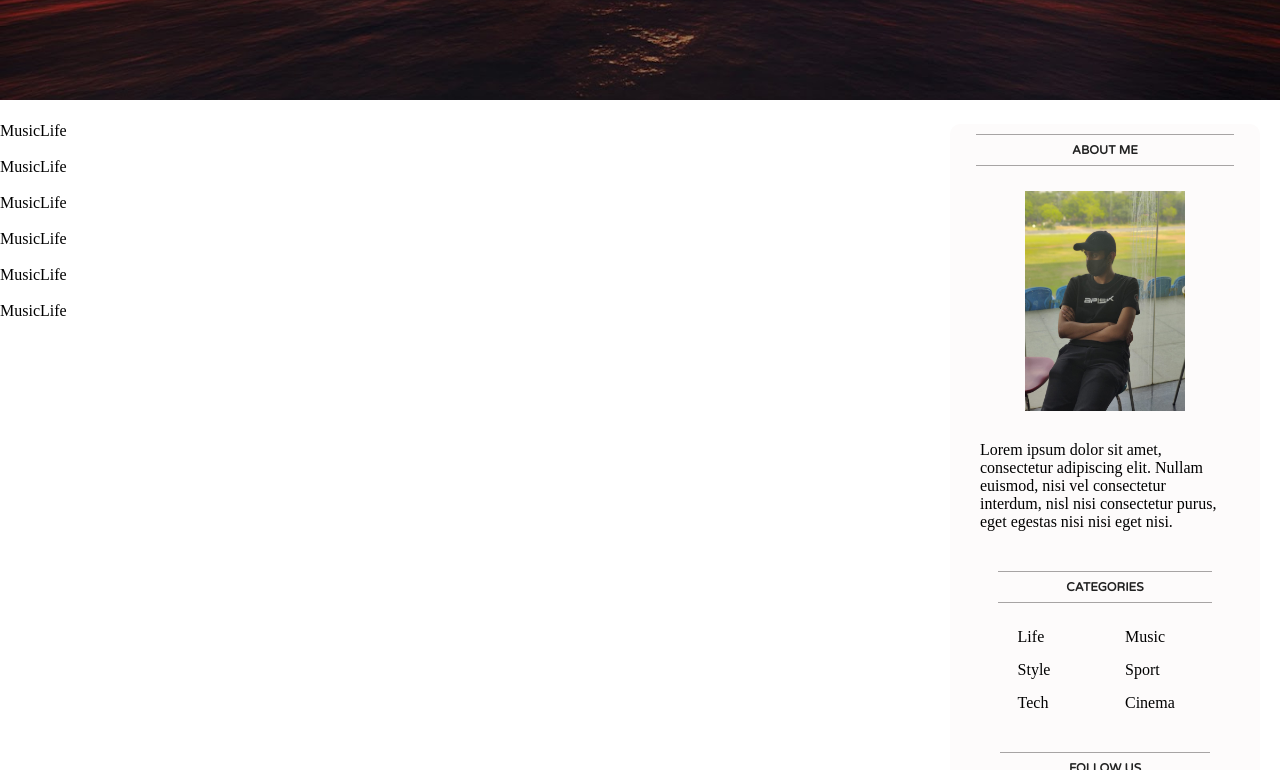
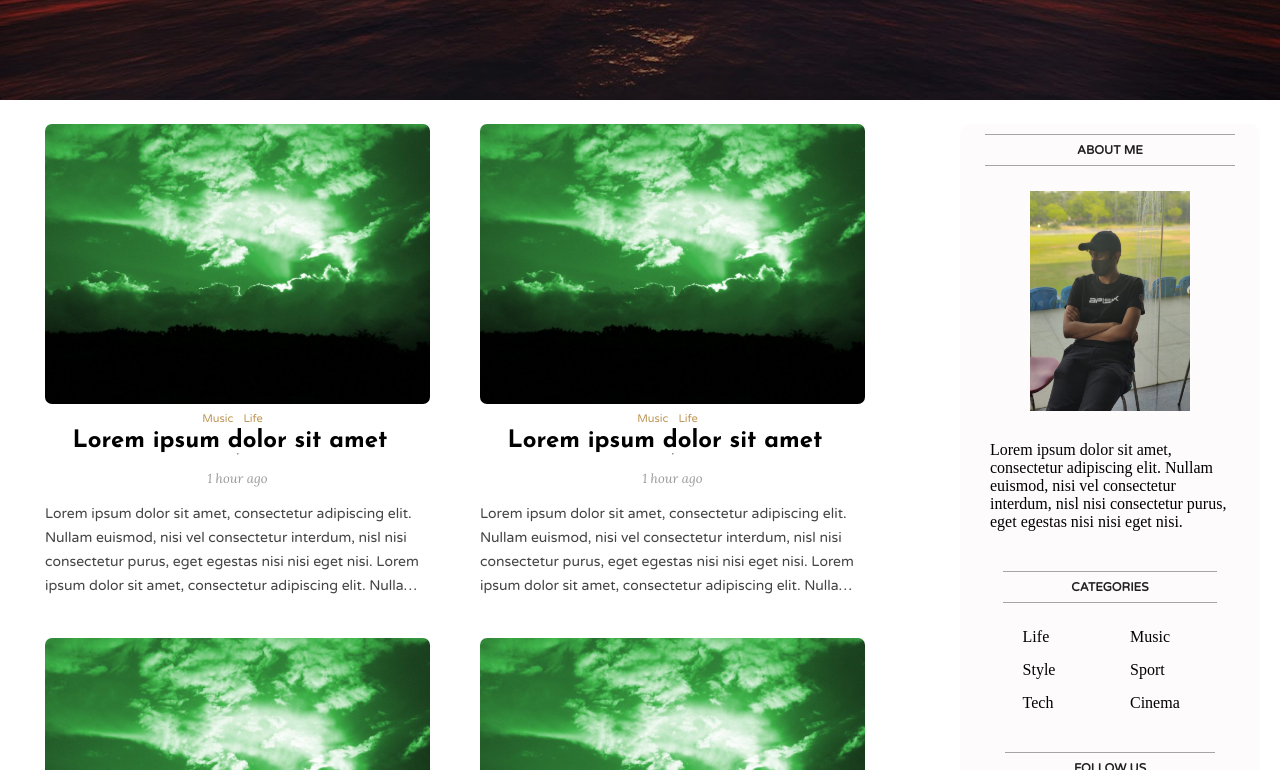
Before and after one commit to BhavyaT-135/Blog-Website---MERN-App, a React (Create React App) app: page / in a window 1280 px wide. Shown: the part 590-1360 px from the top of the page. Built offline with nearby package versions, Linux system fonts and the light colour scheme.

Commit message:
💄 ⚡️ Post Component Styling

```diff
--- a/src/post/Post.jsx
+++ b/src/post/Post.jsx
@@ -1,20 +1,24 @@
 import './post.css'
+import postImg from '../assets/post.jpg'
 
 export default function Post() {
   return (
     <div className='post'>
       <img
         className='postImg'
-        src=''
+        src={postImg}
         alt=''
       />
       <div className='postInfo'>
-        <div className='post Cats'>
+        <div className='postCats'>
           <span className='postCat'>Music</span>
           <span className='postCat'>Life</span>
         </div>
-        <span className='postTitle'></span>
+        <span className='postTitle'>Lorem ipsum dolor sit amet</span>
+        <hr />
+        <span className='postDate'> 1 hour ago</span>
       </div>
+      <p className='postDesc'>Lorem ipsum dolor sit amet, consectetur adipiscing elit. Nullam euismod, nisi vel consectetur interdum, nisl nisi consectetur purus, eget egestas nisi nisi eget nisi. Lorem ipsum dolor sit amet, consectetur adipiscing elit. Nullam euismod, nisi vel consectetur interdum, nisl nisi consectetur purus, eget egestas nisi nisi eget nisi. Lorem ipsum dolor sit amet, consectetur adipiscing elit. Nullam euismod, nisi vel consectetur interdum, nisl nisi consectetur purus, eget egestas nisi nisi eget nisi.</p>
     </div>
   )
 }
--- a/src/post/post.css
+++ b/src/post/post.css
@@ -0,0 +1,56 @@
+.post{
+    width: 385px;
+    margin: 0px 25px 40px 25px;
+}
+
+.postImg{
+    width: 100%;
+    height: 280px;
+    object-fit: cover;
+    border-radius: 7px;
+}
+
+.postInfo{
+    display: flex;
+    flex-direction: column;
+    align-items: center;
+}
+
+.postCat{
+    font-family: 'Varela Round', sans-serif;
+    font-size: 11px;
+    color: #be9656;
+    line-height: 20px;
+    margin-top: 15px;
+    margin-right: 10px;
+    cursor: pointer;
+}
+
+.postTitle{
+    font-family: 'Josefin Sans', sans-serif;
+    font-size: 24px;
+    font-weight: 700;
+    margin-right: 15px;
+    cursor: pointer;
+}
+
+.postDate{
+    font-family: 'Lora', serif;
+    font-style: italic;
+    font-size: 13px;
+    color: #999;
+    margin-top: 15px;
+}
+
+.postDesc{
+    font-family: 'Varela Round', sans-serif;
+    font-size: 14px;
+    color: #444;
+    line-height: 24px;
+    margin-top: 15px;
+    overflow: hidden;
+    text-overflow: ellipsis;
+    display: -webkit-box;
+    -webkit-line-clamp: 4;
+    -webkit-box-orient: vertical;
+}
--- a/src/posts/posts.css
+++ b/src/posts/posts.css
@@ -1,3 +1,6 @@
 .posts{
     flex: 9;
+    display: flex;
+    flex-wrap: wrap;
+    margin: 20px;
 }
--- a/src/topbar/topbar.css
+++ b/src/topbar/topbar.css
@@ -7,6 +7,7 @@
     display: flex;
     align-items: center;
     font-family: 'Josefin Sans', sans-serif;
+    z-index: 999;
 }
 
 .topLeft, .topRight{
```
Also changed, not shown: src/assets/post.jpg (added).
